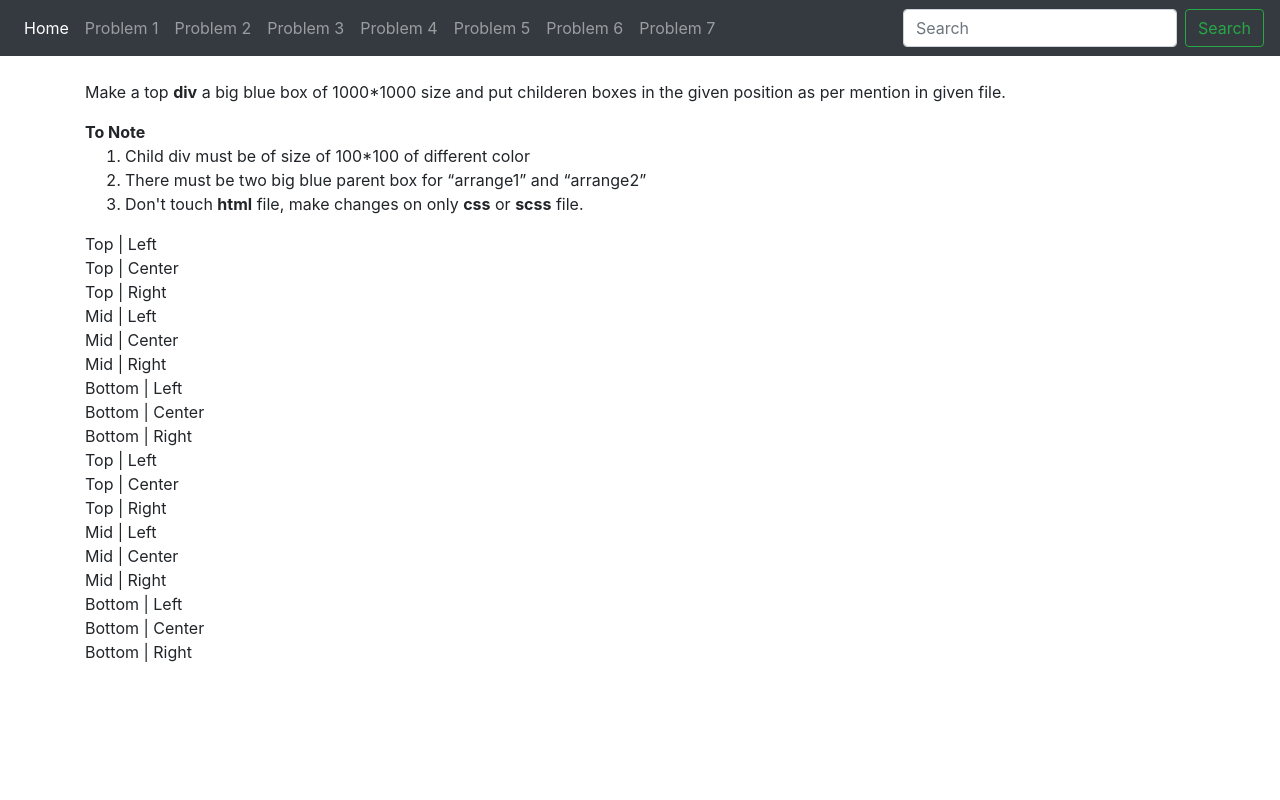
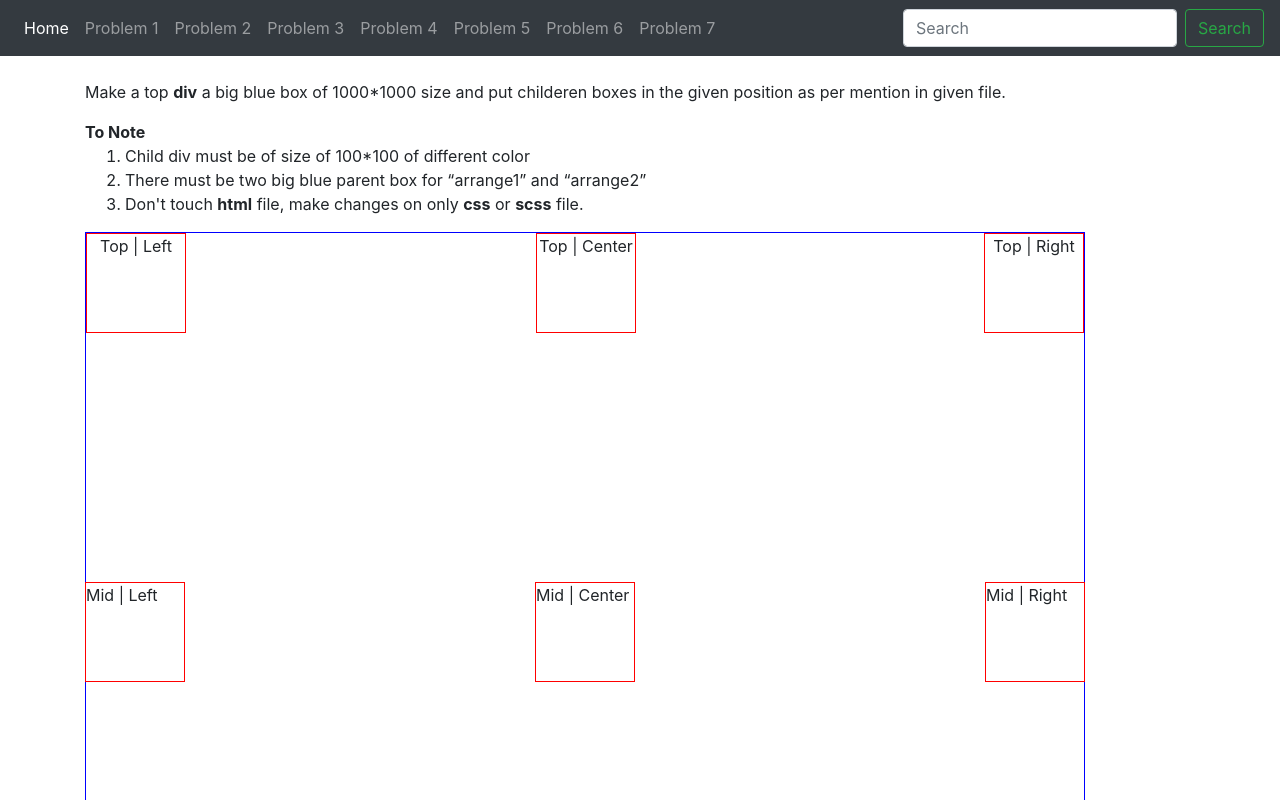
Before and after one commit to sagarrajak/angular-frontend-assigment, an Angular app: page /question-3 in a window 1280 px wide. Shown: the top 800 px of the page. Built offline with nearby package versions, Linux system fonts and the light colour scheme.

Commit message:
Answered Commit

```diff
--- a/package.json
+++ b/package.json
@@ -21,6 +21,7 @@
     "@angular/router": "~7.2.0",
     "bootstrap": "^4.2.1",
     "core-js": "^2.5.4",
+    "node-sass": "^4.14.1",
     "rxjs": "~6.3.3",
     "tslib": "^1.9.0",
     "zone.js": "~0.8.26"
--- a/src/app/question-five/question-five.component.scss
+++ b/src/app/question-five/question-five.component.scss
@@ -0,0 +1,50 @@
+@media screen and (max-width: 100px){
+    * {
+        color: red;
+    }
+}
+@media screen and (min-width: 101px){
+    * {
+        color: blue;
+    }
+}
+@media screen and (min-width: 201px){
+    * {
+        color: green;
+    }
+}
+@media screen and (min-width: 301px){
+    * {
+        color: yellow;
+    }
+}
+@media screen and (min-width: 401px){
+    * {
+        color: orange;
+    }
+}
+@media screen and (min-width: 501px){
+    * {
+        color: purple;
+    }
+}
+@media screen and (min-width: 601px){
+    * {
+        color: red;
+    }
+}
+@media screen and (min-width: 701px){
+    * {
+        color: blue;
+    }
+}
+@media screen and (min-width: 801px){
+    * {
+        color: orange;
+    }
+}
+@media screen and (min-width: 901px){
+    * {
+        color: grey;
+    }
+}
--- a/src/app/question-four/question-four.component.scss
+++ b/src/app/question-four/question-four.component.scss
@@ -1,3 +1,35 @@
 .t{
   background: red;
 }
+
+.t1{
+  display: none;
+}
+
+.t2{
+  visibility: hidden;
+}
+
+.t3{
+  opacity: 0;
+}
+
+.t4{
+  color: transparent;
+  background-color: transparent;
+}
+
+.t5{
+  height: 0px;
+  overflow: hidden;
+}
+
+.t6{
+  width: 0px;
+  overflow: hidden;
+}
+
+.t7{
+  position: absolute;
+  top: -9999px;
+}
--- a/src/app/question-one/question-one.component.html
+++ b/src/app/question-one/question-one.component.html
@@ -32,7 +32,7 @@
     </ng-container>
     <br/>
     <label>Age(required)</label>
-    <input type="text"  placeholder='age' name='age' formControlName='ageField' />
+    <input type="number"  placeholder='Age' name='age' formControlName='ageField' />
     <ng-container *ngIf="(userForm.controls['ageField'].touched || userForm.controls['ageField'].dirty) && userForm.controls['ageField'].invalid">
         <p *ngIf="userForm.controls['ageField'].errors.required">Field is required</p>
         <p *ngIf="userForm.controls['ageField'].errors.min">Minimum age is 18</p>
@@ -47,10 +47,10 @@
     </ng-container>
     <br>
     <label>Address2</label>
-    <input type="text"  placeholder="Adress2" name='address2' />
+    <input type="text"  placeholder="Adress2" name='address2' formControlName='address2' />
     <br/>
     <label>Address3</label>
-    <input type="text"  placeholder="Adress3" name='address3'  />
+    <input type="text"  placeholder="Adress3" name='address3' formControlName='address3' />
     <br/>
-    <button type="submit">submit</button>
+    <button class="btn btn-outline-success" type="submit">submit</button>
 </form>
--- a/src/app/question-one/question-one.component.scss
+++ b/src/app/question-one/question-one.component.scss
@@ -0,0 +1,44 @@
+input{
+    margin-left: 10px;
+}
+
+input:focus{
+    outline: 2px solid #000;
+}
+
+p{
+    margin: 5px;
+    color: red;
+}
+
+br{
+    height: 5px;
+}
+
+input.ng-touched{
+    border: 1px solid red;
+    box-shadow: 0px 0px 5px red;
+    border-radius: 4px;
+}
+
+input.ng-valid{
+    border: 1px solid #90ee90;
+    box-shadow: 0px 0px 5px #90ee90;
+    border-radius: 4px;
+}
+
+input.ng-invalid{
+    border: 1px solid red;
+    box-shadow: 0px 0px 5px red;
+    border-radius: 4px;
+}
+
+input.ng-untouched{
+    border:1px solid #000;
+    box-shadow: none;
+}
+
+button{
+    color: black;
+    border: 1px solid black;
+}
--- a/src/app/question-one/question-one.component.ts
+++ b/src/app/question-one/question-one.component.ts
@@ -24,7 +24,7 @@ export class QuestionOneComponent {
       'firstName': new FormControl('', [Validators.required]),
       'lastName': new FormControl('', [Validators.required]),
       'emailField': new FormControl('', [Validators.email, Validators.required]),
-      'ageField': new FormControl('', [Validators.min(18), Validators.max(30)]),
+      'ageField': new FormControl('', [Validators.required,Validators.min(18), Validators.max(30)]),
       'address1': new FormControl('', [Validators.required , Validators.maxLength(10)]),
       'address2': new FormControl('', []),
       'address3': new FormControl('', []),
--- a/src/app/question-seven/question-seven.component.scss
+++ b/src/app/question-seven/question-seven.component.scss
@@ -1,15 +1,64 @@
+//For 1st one
+a[href$=com]{
+    color: red;
+}
+
+//For 2nd one
 #colorchilderen {
     // overider this for second problem
+    div {
+        color: green;
+    }
+
+    div div {
+        color: red;
+    }
+
+    div div div div{
+        color: yellow;
+    }
 }
 
+//For 3rd one
 #bluecolor {
     // for second problem
+    ul li:nth-child(2){
+        color: blue;
+    }
 }
 
+//For 4th one
 #evenodd {
     // for third problem
+    li:nth-child(odd){
+        color: green;
+    }
+    li:nth-child(even){
+        color: red;
+    }
 }
 
+//For 5th one
 #lastselector {
     // for fourth problem
+    ul li:nth-last-child(1){
+        color: red;
+    }
 }
+
+//For 6th one
+
+//used h5 + a cuz using 'a' alone would affect the 1st qn answer!
+
+h5 + a{
+    text-decoration: none;
+}
+
+h5 + a:hover{
+    color: red;
+    cursor: pointer;
+}
+
+h5 + a:active{
+    color: blue;
+}
--- a/src/app/question-six/question-six.component.scss
+++ b/src/app/question-six/question-six.component.scss
@@ -6,4 +6,36 @@
     color: white;
 
     //overide here
+    color: black;
+    font-size: 10px;//Approximate size based on 2nd child
+    overflow: hidden;
 }
+
+//Common for all divs
+div > div{
+    position: absolute;
+    width: 30px;
+    height: 30px;
+}
+
+//Individual child
+div > div:nth-child(1){
+    background-color: green;
+    bottom: 0;
+}
+
+div > div:nth-child(2){
+    background-color: yellow;
+    bottom: 0;
+    right: 0;
+}
+
+div > div:nth-child(3){
+    background-color: blue;
+    right: 0;
+}
+
+div > div:nth-child(4){
+    background-color: pink;
+    text-transform: lowercase;
+}
--- a/src/app/question-three/question-three.component.scss
+++ b/src/app/question-three/question-three.component.scss
@@ -0,0 +1,113 @@
+/*Arrange - 1*/
+.arrange1{
+    width: 1000px;
+    height: 1000px;
+    border: 1px solid blue;
+    position: relative;
+    text-align: center;
+}
+
+/*Inside 1st big box*/
+/*Common Styles*/
+.arrange1 > div{
+    width: 100px;
+    height: 100px;
+    border: 1px solid red;
+    position: absolute;
+}
+
+.arrange1 ~ div > div{
+    width: 100px;
+    height: 100px;
+    border: 1px solid red;
+    position: absolute;
+}
+
+/*Individual styles*/
+.arrange1 > div:nth-child(2){
+    top: 0;
+    margin:0 0 0 450px;
+}
+
+.arrange1 > div:nth-child(3){
+    top: 0;
+    right: 0;
+}
+
+//div outside class - arrange1
+.arrange1 ~ div{
+    position: relative;
+    top: -100px;
+
+    div:nth-child(2){
+        margin: 0 0 0 450px;
+    }
+
+    div:nth-child(3){
+        margin: 0 0 0 900px;
+    }
+
+}
+
+//Middle div height adjustment
+.arrange1 + div{
+    top: -650px;
+}
+
+/*Arrange - 2*/
+
+.arrange2{
+    width: 1000px;
+    height: 1000px;
+    border: 1px solid blue;
+    position: relative;
+    text-align: center;
+}
+
+/*Inside 2nd big box*/
+/*Common Styles*/
+.arrange2 > div{
+    width: 100px;
+    height: 100px;
+    border: 1px solid red;
+    position: absolute;
+}
+
+/*Individual styles*/
+
+.arrange2 > div:nth-child(2){
+    top: 0;
+    margin:0 0 0 450px;
+}
+
+.arrange2 > div:nth-child(3){
+    top: 0;
+    right: 0;
+}
+.arrange2 > div:nth-child(4){
+    top: 450px;
+    left: 0;
+}
+
+.arrange2 > div:nth-child(5){
+    top: 450px;
+    margin:0 0 0 450px;
+}
+.arrange2 > div:nth-child(6){
+    top: 450px;
+    right:0;
+}
+
+.arrange2 > div:nth-child(7){
+    bottom: 0;
+    left: 0;
+}
+.arrange2 > div:nth-child(8){
+    bottom: 0;
+    margin:0 0 0 450px;
+}
+
+.arrange2 > div:nth-child(9){
+    bottom: 0;
+    right: 0;
+}
--- a/src/app/question-two/question-two.component.scss
+++ b/src/app/question-two/question-two.component.scss
@@ -0,0 +1,65 @@
+/*Part - 1*/
+.part1{
+    color: red;
+}
+.part1 > p:nth-of-type(2){
+    color: yellow;
+}
+
+.part1 > span, .part1 > div > span{
+    color: blue;
+}
+
+.part1 > div > p{
+    color: green;
+}
+
+/*Part - 2*/
+.part2 > ol{
+    color: red;
+}
+
+.part2 > ol > li:nth-child(3n){
+    color: green;
+}
+
+/*Part - 3*/
+.part3 > div{
+    color: blue;
+}
+
+.part3 > span:not(.iAffectMyNextdiv){
+    color: green; //I thought safe should be green!
+}
+
+.iAffectMyNextdiv, .iAffectMyNextdiv + div{
+    color: red;
+}
+
+/*Part - 4*/
+a[href$=com]{
+    color: red;
+}
+
+a[target="_blank"]{
+    color: yellow;
+}
+
+.part4 > ul > li:nth-child(2) > a{
+    color: green;
+}
+/*
+I think this would be more efficient as all the yellow colors are overriding red colors in the above code!
+This will be more specific!
+.part4 > div > a{
+    color: inherit;
+}
+.part4, .part4 > a, .part4 > ul > li:nth-child(3) > a{
+    color: red;
+}
+.part4 > div:nth-child(2), .part4 > p > a, .part4 > ul > li:nth-child(1) > a{
+    color: yellow;
+}
+.part4 > ul > li:nth-child(2) > a{
+    color: green;
+}*/
```
Also changed, not shown: 1 other file (tests, documents, lock files or other folders).
